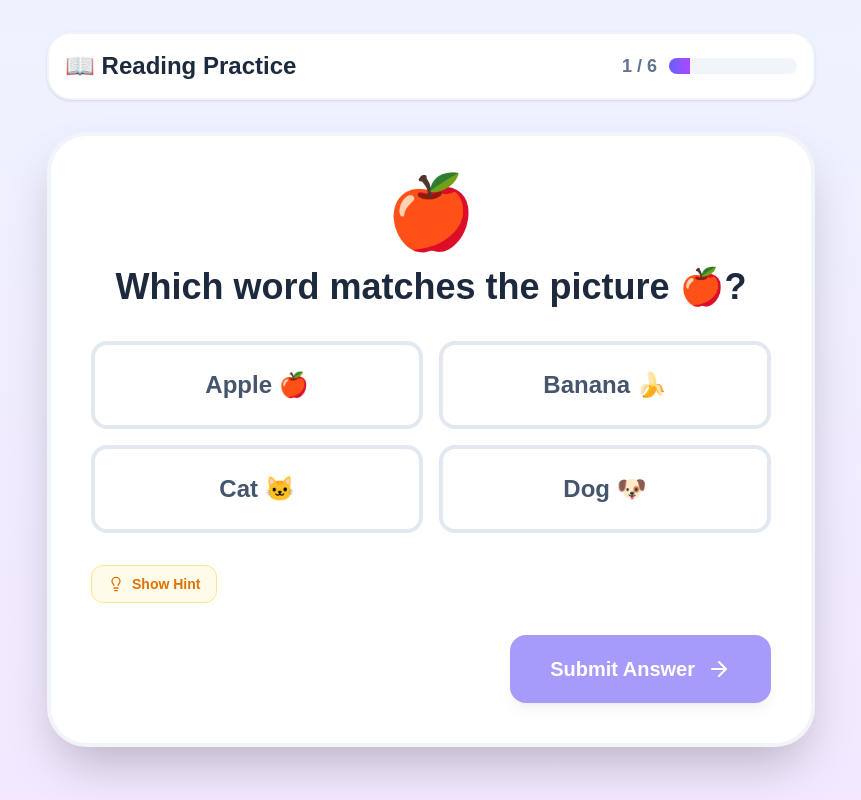
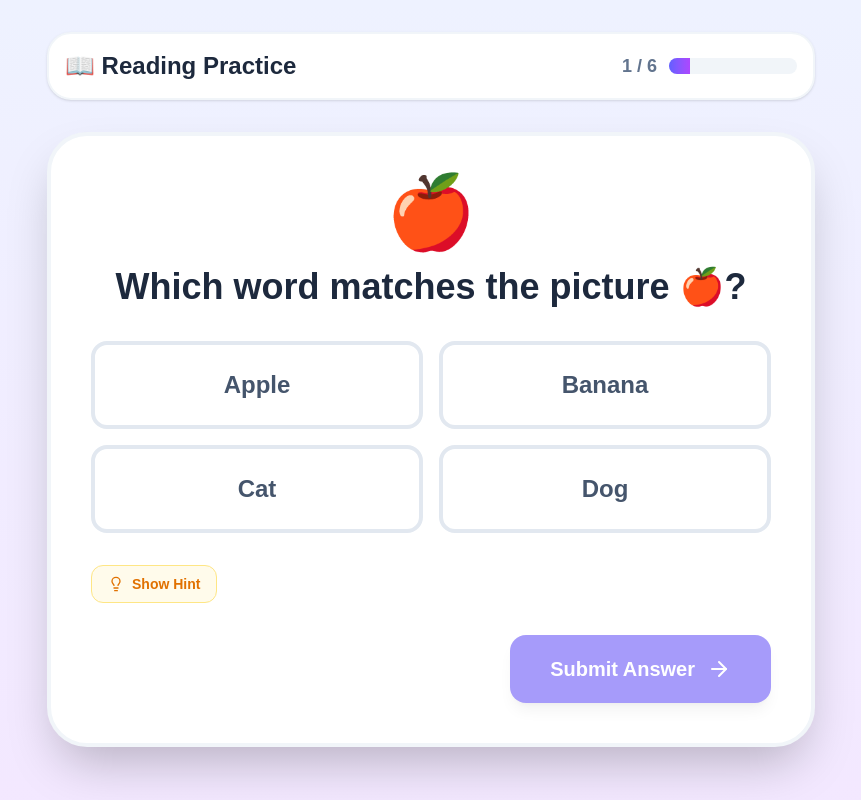
Before and after one commit to Adarshhackology/AI-Powered-Literacy-Assistant-for-Neo-Learners_Jun_2026, a React (Vite) app in the folder frontend/: page /learn-with-ai/practice/1/1 in a window 1280 px wide. Shown: the whole page, without its empty margins (209-1070 px from the left). Built offline with nearby package versions, Linux system fonts and the light colour scheme.

Commit message:
Remove emojis from option buttons across all assessment and practice questions

```diff
--- a/frontend/src/pages/AIAssessment.tsx
+++ b/frontend/src/pages/AIAssessment.tsx
@@ -13,9 +13,11 @@ interface Question {
   correct_answer?: string;
 }
 
+const stripEmoji = (str: string) => str ? str.replace(/[\u{1F300}-\u{1F9FF}]|[\u{1F600}-\u{1F64F}]|[\u{1F680}-\u{1F6FF}]|[\u{2600}-\u{26FF}]|[\u{2700}-\u{27BF}]/gu, '').trim() : '';
+
 const fallbackQuestions: Question[] = [
-  { id: 1, section: 'reading', type: 'mcq', text: 'Which word matches the picture?', emoji: '🍎', options: ['Apple 🍎', 'Banana 🍌', 'Cat 🐱', 'Dog 🐶'], correct_answer: 'Apple 🍎' },
-  { id: 2, section: 'reading', type: 'mcq', text: 'What animal is this?', emoji: '🐶', options: ['Cat 🐱', 'Dog 🐶', 'Bird 🐦', 'Fish 🐟'], correct_answer: 'Dog 🐶' },
+  { id: 1, section: 'reading', type: 'mcq', text: 'Which word matches the picture?', emoji: '🍎', options: ['Apple', 'Banana', 'Cat', 'Dog'], correct_answer: 'Apple' },
+  { id: 2, section: 'reading', type: 'mcq', text: 'What animal is this?', emoji: '🐶', options: ['Cat', 'Dog', 'Bird', 'Fish'], correct_answer: 'Dog' },
   { id: 3, section: 'writing', type: 'fill_blank', text: 'The sky is ___', emoji: '☁️', correct_answer: 'blue' },
   { id: 4, section: 'comprehension', type: 'paragraph', text: 'Write a sentence about your favorite color.', emoji: '🎨', correct_answer: 'My favorite color is blue.' },
   { id: 5, section: 'reading', type: 'read_aloud', text: 'Read this aloud: Hello World!', emoji: '🌍', correct_answer: 'Hello World!' },
@@ -220,7 +222,7 @@ export default function AIAssessment() {
                       }
                     `}
                   >
-                    {opt}
+                    {stripEmoji(opt)}
                   </button>
                 ))}
               </div>
--- a/frontend/src/pages/AIPracticeModule.tsx
+++ b/frontend/src/pages/AIPracticeModule.tsx
@@ -13,14 +13,16 @@ interface Question {
   image_hint?: string;
 }
 
+const stripEmoji = (str: string) => str ? str.replace(/[\u{1F300}-\u{1F9FF}]|[\u{1F600}-\u{1F64F}]|[\u{1F680}-\u{1F6FF}]|[\u{2600}-\u{26FF}]|[\u{2700}-\u{27BF}]/gu, '').trim() : '';
+
 const defaultPracticeQuestions: Record<string, Question[]> = {
   reading: [
-    { id: 'r1', type: 'mcq', text: 'Which word matches the picture 🍎?', options: ['Apple 🍎', 'Banana 🍌', 'Cat 🐱', 'Dog 🐶'], correct_answer: 'Apple 🍎', hint: 'It is a red sweet fruit.', image_emoji: '🍎' },
+    { id: 'r1', type: 'mcq', text: 'Which word matches the picture 🍎?', options: ['Apple', 'Banana', 'Cat', 'Dog'], correct_answer: 'Apple', hint: 'It is a red sweet fruit.', image_emoji: '🍎' },
     { id: 'r2', type: 'fill_blank', text: 'Select the missing vowel: B _ LL (Ball)', correct_answer: 'A', hint: 'First letter of the alphabet.', image_emoji: '⚽' },
     { id: 'r3', type: 'read_aloud', text: 'Read aloud: The swift blue bird sings in the morning.', correct_answer: 'The swift blue bird sings in the morning.', hint: 'Speak clearly into your microphone.', image_emoji: '🐦' },
-    { id: 'r4', type: 'mcq', text: 'Which word rhymes with "Cat"?', options: ['Hat 🎩', 'Dog 🐶', 'Fish 🐟', 'Sun ☀️'], correct_answer: 'Hat 🎩', hint: 'Something you wear on your head.', image_emoji: '🎩' },
+    { id: 'r4', type: 'mcq', text: 'Which word rhymes with "Cat"?', options: ['Hat', 'Dog', 'Fish', 'Sun'], correct_answer: 'Hat', hint: 'Something you wear on your head.', image_emoji: '🎩' },
     { id: 'r5', type: 'fill_blank', text: 'Write the opposite word of "Cold":', correct_answer: 'hot', hint: 'Like fire or the sun.', image_emoji: '🔥' },
-    { id: 'r6', type: 'mcq', text: 'Identify the letter sound for 🐶 (Dog):', options: ['D 🐶', 'B ⚾', 'C 🐱', 'F 🐟'], correct_answer: 'D 🐶', hint: 'Starts with letter D.', image_emoji: '🐶' }
+    { id: 'r6', type: 'mcq', text: 'Identify the letter sound for 🐶 (Dog):', options: ['D', 'B', 'C', 'F'], correct_answer: 'D', hint: 'Starts with letter D.', image_emoji: '🐶' }
   ],
   writing: [
     { id: 'w1', type: 'fill_blank', text: 'Complete the sentence: She is _____ to school.', correct_answer: 'going', hint: 'Verb meaning walking or moving to school.', image_emoji: '🏫' },
@@ -31,11 +33,11 @@ const defaultPracticeQuestions: Record<string, Question[]> = {
     { id: 'w6', type: 'paragraph', text: 'Write what you like to do on a sunny day.', correct_answer: 'I like to play in the park.', hint: 'Share your favorite fun activity.', image_emoji: '☀️' }
   ],
   comprehension: [
-    { id: 'c1', type: 'mcq', text: 'Story: "Tim found a golden key under a tree." What did Tim find?', options: ['A key 🔑', 'A coin 🪙', 'A flower 🌸', 'A toy 🧸'], correct_answer: 'A key 🔑', hint: 'Golden object under the tree.', image_emoji: '🔑' },
-    { id: 'c2', type: 'mcq', text: 'What is the main idea of: "Trees give us clean air, fruits, and shade."?', options: ['Trees are helpful 🌳', 'Trees are tall', 'Trees have leaves', 'Birds live in trees'], correct_answer: 'Trees are helpful 🌳', hint: 'Focus on how trees benefit us.', image_emoji: '🌳' },
-    { id: 'c3', type: 'mcq', text: 'Predict what happens next when dark clouds fill the sky:', options: ['It will rain 🌧️', 'The sun will shine ☀️', 'Stars appear 🌟', 'It snows ❄️'], correct_answer: 'It will rain 🌧️', hint: 'Dark clouds bring rain.', image_hint: '☁️', image_emoji: '☁️' },
+    { id: 'c1', type: 'mcq', text: 'Story: "Tim found a golden key under a tree." What did Tim find?', options: ['A key', 'A coin', 'A flower', 'A toy'], correct_answer: 'A key', hint: 'Golden object under the tree.', image_emoji: '🔑' },
+    { id: 'c2', type: 'mcq', text: 'What is the main idea of: "Trees give us clean air, fruits, and shade."?', options: ['Trees are helpful', 'Trees are tall', 'Trees have leaves', 'Birds live in trees'], correct_answer: 'Trees are helpful', hint: 'Focus on how trees benefit us.', image_emoji: '🌳' },
+    { id: 'c3', type: 'mcq', text: 'Predict what happens next when dark clouds fill the sky:', options: ['It will rain', 'The sun will shine', 'Stars appear', 'It snows'], correct_answer: 'It will rain', hint: 'Dark clouds bring rain.', image_hint: '☁️', image_emoji: '☁️' },
     { id: 'c4', type: 'fill_blank', text: 'What feeling does "Lily jumped up and down with joy" describe?', correct_answer: 'happy', hint: 'Joy means happiness.', image_emoji: '🎉' },
-    { id: 'c5', type: 'mcq', text: 'Match the meaning of "Brave":', options: ['Not afraid 💪', 'Very quiet 🤫', 'Slow 🐢', 'Sleepy 😴'], correct_answer: 'Not afraid 💪', hint: 'Showing courage.', image_emoji: '🛡️' },
+    { id: 'c5', type: 'mcq', text: 'Match the meaning of "Brave":', options: ['Not afraid', 'Very quiet', 'Slow', 'Sleepy'], correct_answer: 'Not afraid', hint: 'Showing courage.', image_emoji: '🛡️' },
     { id: 'c6', type: 'mcq', text: 'Arrange events: 1) Baked cake 2) Bought flour 3) Ate cake', options: ['2 -> 1 -> 3', '1 -> 2 -> 3', '3 -> 2 -> 1', '2 -> 3 -> 1'], correct_answer: '2 -> 1 -> 3', hint: 'Buy ingredients first.', image_emoji: '🎂' }
   ]
 };
@@ -267,7 +269,7 @@ export default function AIPracticeModule() {
                       : 'border-slate-200 bg-white text-slate-600 hover:border-indigo-300 hover:bg-slate-50'
                   } ${feedback ? 'opacity-70 cursor-not-allowed' : ''}`}
                 >
-                  {opt}
+                  {stripEmoji(opt)}
                 </button>
               ))}
             </div>
```
Also changed, not shown: 1 other file (tests, documents, lock files or other folders).
